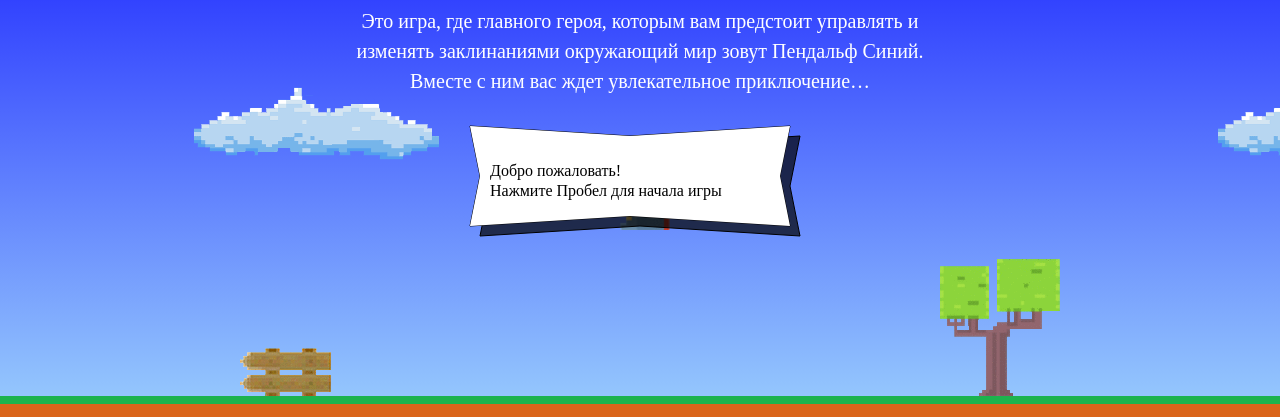
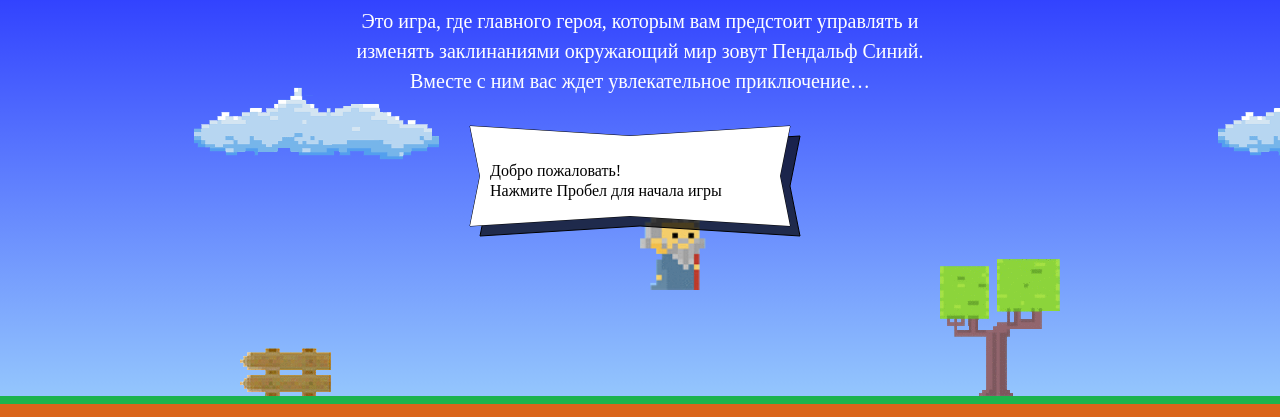
Before and after one commit to sergey1008/210629-code-and-magick, a website: page index.html in a window 1280 px wide. Shown: the part 203-620 px from the top of the page. Drawn offline with Linux system fonts and the light colour scheme; a web font is replaced by a local one.

Commit message:
изменил расчет координат

```diff
--- a/index.html
+++ b/index.html
@@ -50,11 +50,11 @@
   };
 
    function getWizardX(width){
-     return 320;
+     return width / 2;
   };
 
    function getWizardY(height){
-     return 40;
+     return height / 3 ;
   };
 </script>
 <script src="js/game.js" type="application/javascript"></script>
```
